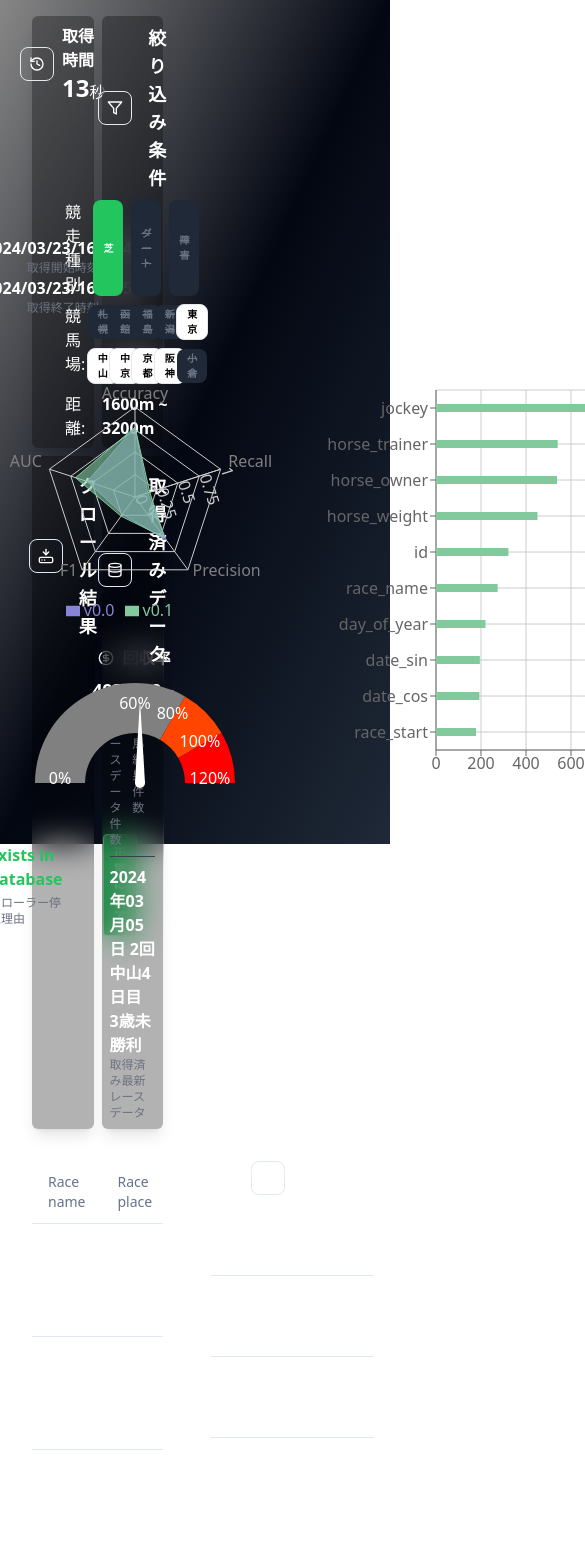
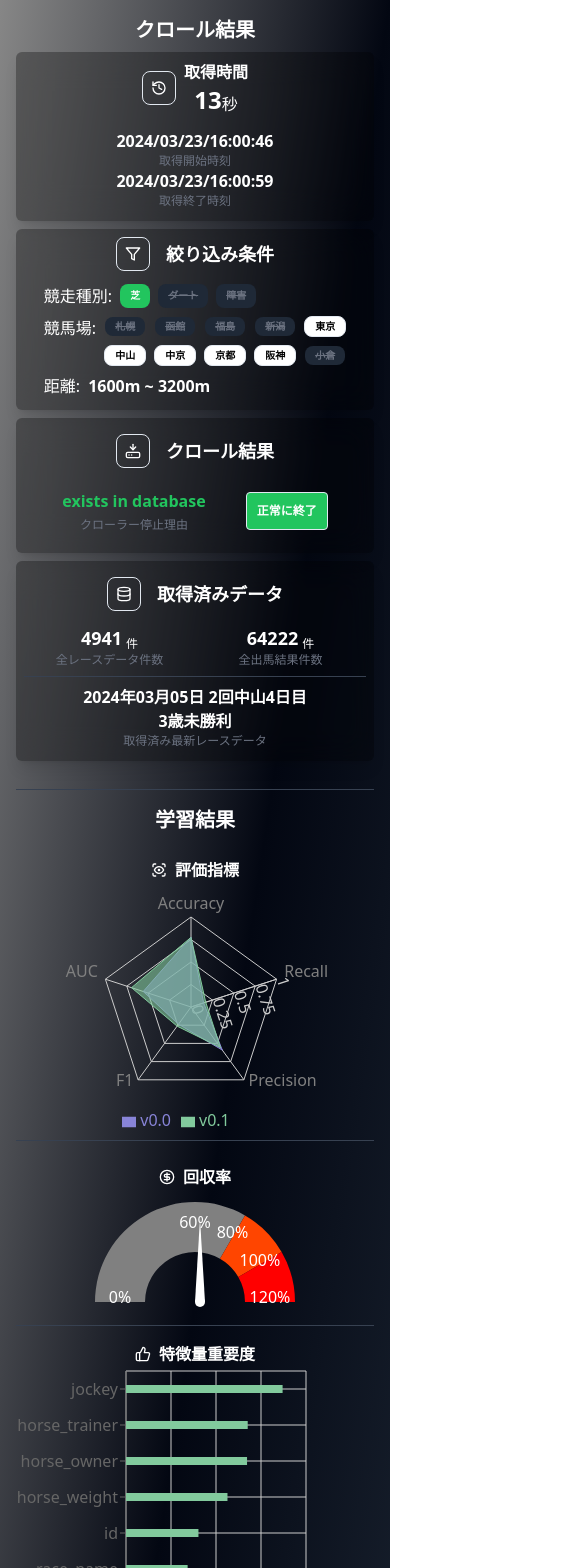
Before and after one commit to katsuya6152/winnings-whisper, a Next.js app in the folder frontend/dashboard/: page /top in a window 390 px wide. Shown: the top 1568 px of the page, 585 px wide, since content can reach past the window. Before the commit the page ends 1454 px from the top, so only its background shows below. Built offline with nearby package versions, Linux system fonts and the light colour scheme.

Commit message:
feat(fe):implement responsive on top page

```diff
--- a/frontend/dashboard/src/app/top/page.tsx
+++ b/frontend/dashboard/src/app/top/page.tsx
@@ -6,8 +6,8 @@ import { Predict } from '@/components/page/top/Predict'
 const TopPage = () => {
   return (
     <div
-      className="grid h-screen grid-cols-2 bg-gradient-to-br
-    from-[#0f0f0f]/50 via-gray-950 to-gray-800 text-white"
+      className="grid grid-cols-1 bg-gradient-to-br from-[#0f0f0f]/50 via-gray-950
+    to-gray-800 text-white sm:h-screen sm:grid-cols-2"
     >
       <CrawlResults />
       <TrainingResults />
--- a/frontend/dashboard/src/components/page/top/CrawlResults/index.tsx
+++ b/frontend/dashboard/src/components/page/top/CrawlResults/index.tsx
@@ -5,8 +5,11 @@ import { DataInformation } from './DataInformation'
 
 export const CrawlResults = () => {
   return (
-    <div className="px-8 py-4">
-      <div className="grid h-full w-full grid-cols-2 place-items-center gap-2">
+    <div className="px-4 py-4 sm:px-8">
+      <p className="mb-2 text-center text-xl font-bold sm:hidden">
+        クロール結果
+      </p>
+      <div className="grid h-full w-full grid-cols-1 place-items-center gap-2 sm:grid-cols-2">
         <CrawledTime />
         <RefineCriteria />
         <ExitReason />
--- a/frontend/dashboard/src/components/page/top/Predict/index.tsx
+++ b/frontend/dashboard/src/components/page/top/Predict/index.tsx
@@ -7,10 +7,12 @@ import {
   AccordionItem,
   AccordionTrigger,
 } from '@/components/ui/accordion'
+import { Separator } from '@/components/ui/separator'
 
 export const Predict = () => {
   return (
     <div className="p-4">
+      <Separator className="mb-4 bg-gray-700 sm:hidden" />
       <div className="relative flex items-center justify-center gap-4">
         <div className="rounded-lg border p-2">
           <Bot className="h-4 w-4" />
@@ -18,11 +20,13 @@ export const Predict = () => {
         <div className="font-bold">
           <p>予測</p>
         </div>
-
-        <p className="absolute bottom-0 right-0 text-[10px]">
+        <p className="bottom-0 right-0 hidden text-[10px] sm:absolute">
           ※予測はレース前日もしくは当日に更新されます
         </p>
       </div>
+      <p className="my-2 text-center text-[10px] sm:hidden">
+        ※予測はレース前日もしくは当日に更新されます
+      </p>
       <div>
         <Accordion type="single" collapsible className="w-full">
           {raceEntries.map((entry, index) => (
--- a/frontend/dashboard/src/components/page/top/RaceData/index.tsx
+++ b/frontend/dashboard/src/components/page/top/RaceData/index.tsx
@@ -7,6 +7,7 @@ import {
   TableHeader,
   TableRow,
 } from '@/components/ui/table'
+import { Separator } from '@/components/ui/separator'
 
 const races = [
   {
@@ -42,6 +43,10 @@ const races = [
 export const RaceResults = () => {
   return (
     <div className="overflow-auto px-8 py-4">
+      <Separator className="mb-4 bg-gray-700 sm:hidden" />
+      <p className="mb-2 text-center text-xl font-bold sm:hidden">
+        過去レースデータ
+      </p>
       <Table>
         <TableCaption>Only 4 past race data is displayed.</TableCaption>
         <TableHeader>
--- a/frontend/dashboard/src/components/page/top/TrainingResults/index.tsx
+++ b/frontend/dashboard/src/components/page/top/TrainingResults/index.tsx
@@ -18,10 +18,13 @@ import {
 import evaluationData from './evaluationData.json'
 import featureImportance from './featureImportance.json'
 import GaugeChart from './GaugeChart'
+import { Separator } from '@/components/ui/separator'
 
 export const TrainingResults = () => {
   return (
-    <div className="flex justify-center gap-4 p-4">
+    <div className="mt-8 flex flex-col justify-center gap-4 p-4 sm:mt-0 sm:flex-row">
+      <Separator className="bg-gray-700 sm:hidden" />
+      <p className="mb-2 text-center text-xl font-bold sm:hidden">学習結果</p>
       <div className="flex flex-col justify-center gap-2">
         <div>
           <div className="flex items-center justify-center gap-2">
@@ -55,7 +58,9 @@ export const TrainingResults = () => {
             <Legend />
           </RadarChart>
         </div>
+        <Separator className="bg-gray-700 sm:hidden" />
         <GaugeChart />
+        <Separator className="bg-gray-700 sm:hidden" />
       </div>
       <div className="flex flex-col justify-center">
         <div>
```
